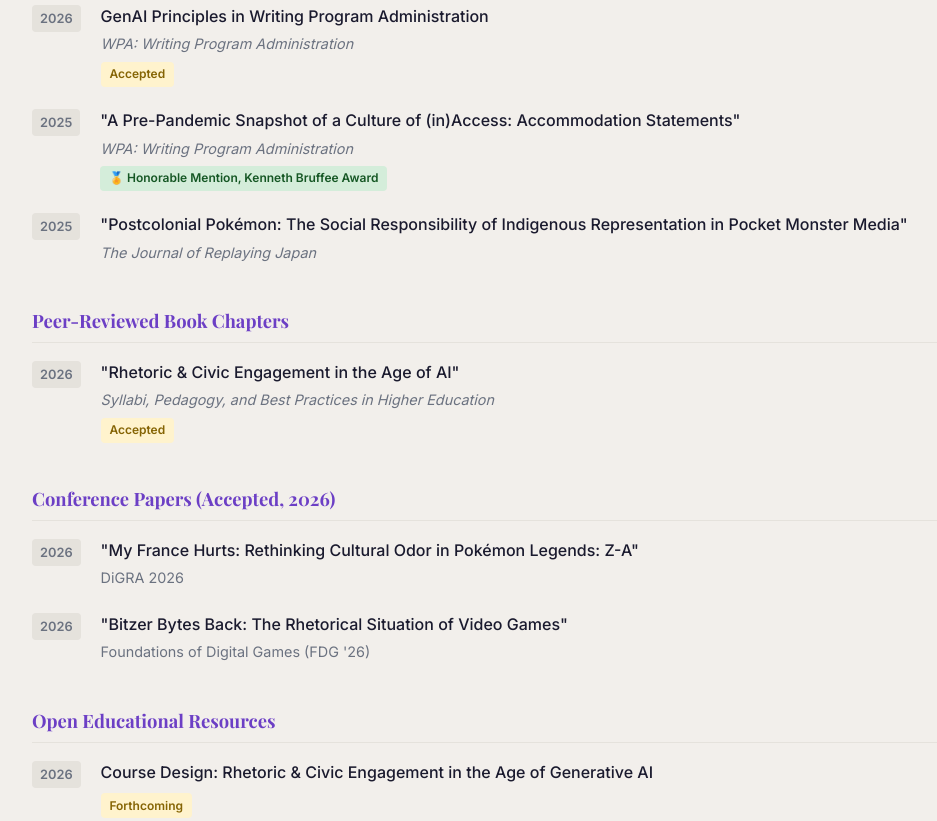
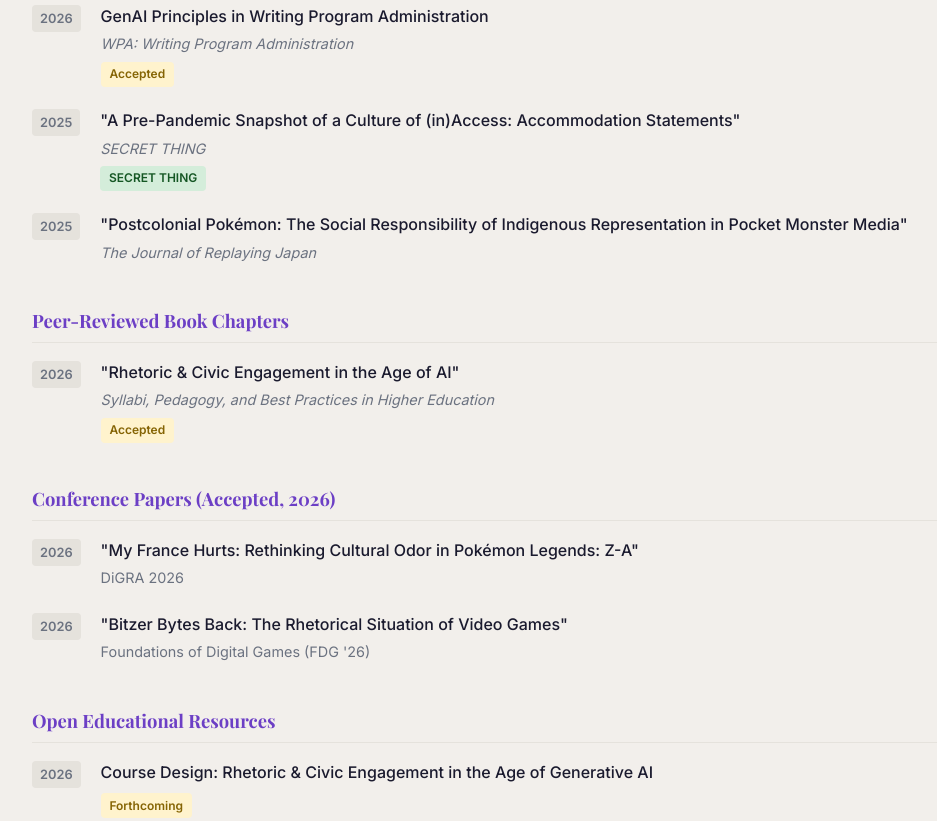
Before and after one commit to veekenne/NEHDIKennedyePortfolioSum26, a plain HTML site: page index.html in a window 1280 px wide. Shown: the part 1724-2545 px from the top of the page, without its empty margins (58-995 px from the left). Drawn offline with nearby package versions, Linux system fonts and the light colour scheme; a web font is replaced by a local one.

Commit message:
Update index.html
yay

```diff
--- a/index.html
+++ b/index.html
@@ -91,8 +91,8 @@
               <span class="pub-year">2025</span>
               <div class="pub-details">
                 <p class="pub-title">"A Pre-Pandemic Snapshot of a Culture of (in)Access: Accommodation Statements"</p>
-                <p class="pub-venue"><em>WPA: Writing Program Administration</em></p>
-                <span class="chip chip-award">🏅 Honorable Mention, Kenneth Bruffee Award</span>
+                <p class="pub-venue"><em>SECRET THING</em></p>
+                <span class="chip chip-award">SECRET THING</span>
               </div>
             </li>
             <li>
@@ -260,8 +260,8 @@
               <li>
                 <span class="award-year">2025</span>
                 <div>
-                  <strong>Kenneth Bruffee Award — Honorable Mention</strong>
-                  <p>WPA: Writing Program Administration</p>
+                  <strong>SECRET THING</strong>
+                  <p>SECRET</p>
                 </div>
               </li>
               <li>
```
